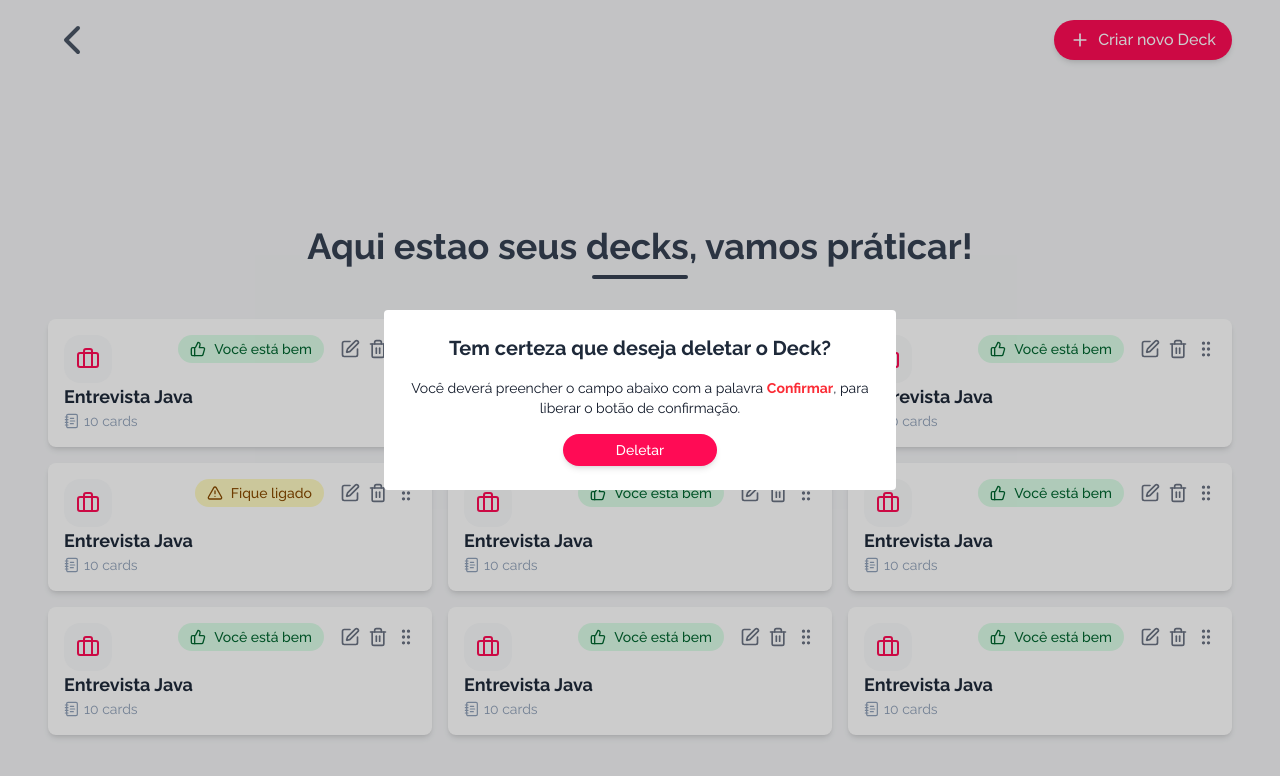
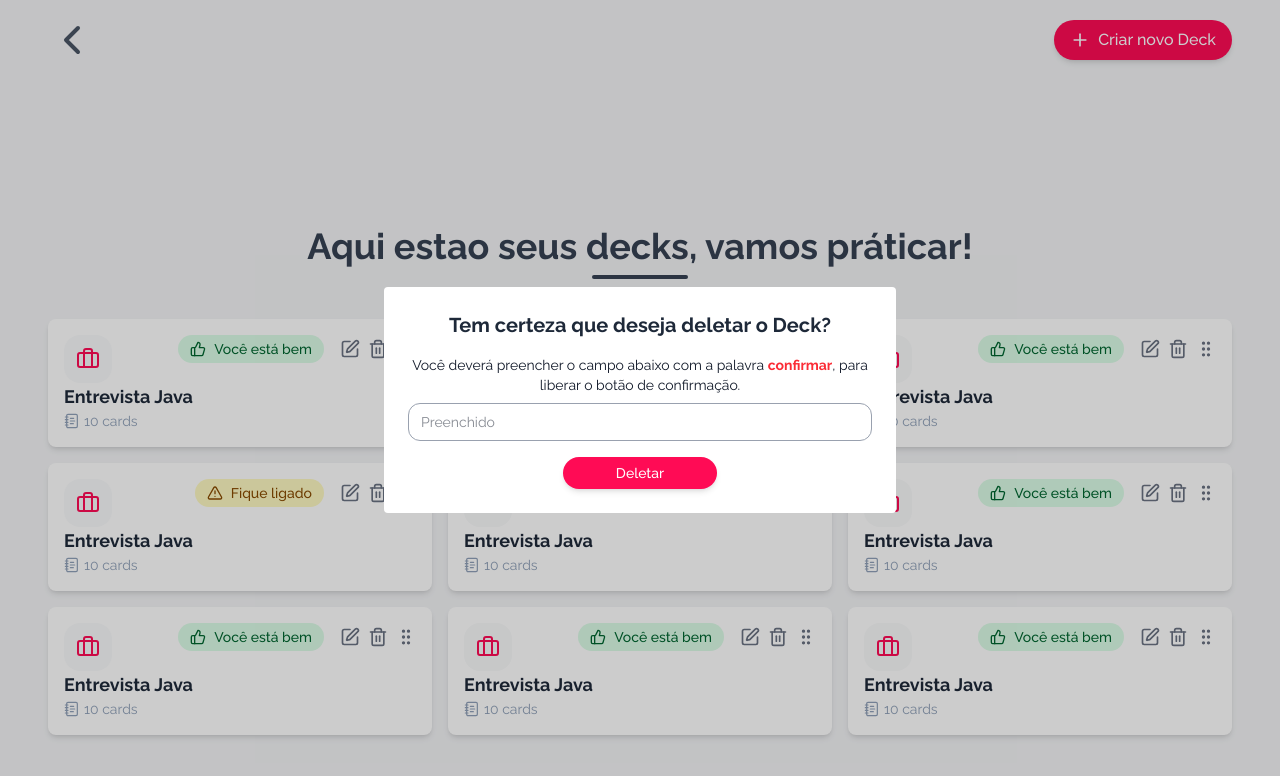
Before and after one commit to julioceno/memoriza, a Next.js app: page /home in a window 1280 px wide. Both pictures are taken after a click on the button 378 px from the left and 349 px from the top of the page. Shown: the top 776 px of the page. Built offline with nearby package versions, Linux system fonts and the light colour scheme.

Commit message:
feat: create input

```diff
--- a/src/components/DeleteDialog/index.tsx
+++ b/src/components/DeleteDialog/index.tsx
@@ -1,6 +1,7 @@
-import React from "react";
+import React, { useState } from "react";
 import { motion } from "framer-motion";
 import Button from "../Button";
+import Input from "../Input";
 
 interface DeleteDialogProps {
   onClose: () => void;
@@ -8,6 +9,15 @@ interface DeleteDialogProps {
 }
 
 const DeleteDialog: React.FC<DeleteDialogProps> = ({ onClose, onConfirm }) => {
+  const [value, setValue] = useState("");
+
+  const getStatus = () => {
+    if (value.length > 0) return "filled";
+    if (value === "") return "empty";
+    return "filling";
+  };
+
+
   return (
     <motion.div
       className="fixed inset-0 flex items-center justify-center bg-black/20 z-50 px-3"
@@ -23,14 +33,21 @@ const DeleteDialog: React.FC<DeleteDialogProps> = ({ onClose, onConfirm }) => {
         exit={{ scale: 0.8, opacity: 0 }}
         transition={{ type: "spring", stiffness: 300, damping: 20 }}
       >
-        <h2 className="text-md sm:text-xl font-bold text-gray-800 mb-4">
+        <h2 className="w-full text-md sm:text-xl font-bold text-gray-800 mb-4">
           Tem certeza que deseja deletar o Deck?
         </h2>
-        <p className="text-sm sm:text-md text-gray-900 mb-4">
+        <p className="w-full text-sm sm:text-md text-gray-900">
           Você deverá preencher o campo abaixo com a palavra{" "}
-          <span className="font-bold text-red-500">Confirmar</span>, para liberar o botão de confirmação.
+          <span className="font-bold text-red-500">confirmar</span>, para liberar o botão de confirmação.
         </p>
-
+        <div className="w-10/12 sm:w-full mt-2 mb-4">
+          <Input
+            value={value}
+            placeholder="Preenchido"
+            status={getStatus()}
+            onChange={(e) => setValue(e.target.value)}
+          />
+        </div>
         <div className="w-30 sm:w-4/12">
           <motion.div
             whileHover={{ scale: 1.05 }}
--- /dev/null
+++ b/src/components/Input/index.tsx
@@ -0,0 +1,37 @@
+import React from "react";
+
+const Input: React.FC<IInputProps> = ({
+    value,
+    placeholder,
+    status,
+    size = "small",
+    onChange
+}) => {
+  const statusStyles = {
+    filled: "border-black text-black",
+    filling: "border-principal text-principal",
+    empty: "border-gray-400 text-gray-900",
+  };
+
+  const sizeStyles = {
+    small: "rounded-xl px-2 md:px-3 py-1.5 md:py-2 text-xs md:text-sm",
+    medium: "rounded-2xl px-4 py-2 text-sm",
+    large: "rounded-2xl px-4 py-2 text-lg",
+  };
+
+  return (
+    <div
+      className={`flex items-center  gap-2 border ${statusStyles[status]} ${sizeStyles[size]} transition`}
+    >
+      <input
+        type="text"
+        value={value}
+        placeholder={placeholder}
+        onChange={onChange}
+        className="flex-grow bg-transparent outline-none"
+      />
+    </div>
+  );
+};
+
+export default Input;
--- /dev/null
+++ b/src/components/Input/types.d.ts
@@ -0,0 +1,7 @@
+interface IInputProps {
+  value: string;
+  placeholder: string;
+  status: "filled" | "filling" | "empty";
+  size?: "small" | "medium" | "large";
+  onChange: (e: React.ChangeEvent<HTMLInputElement>) => void;
+}
```
